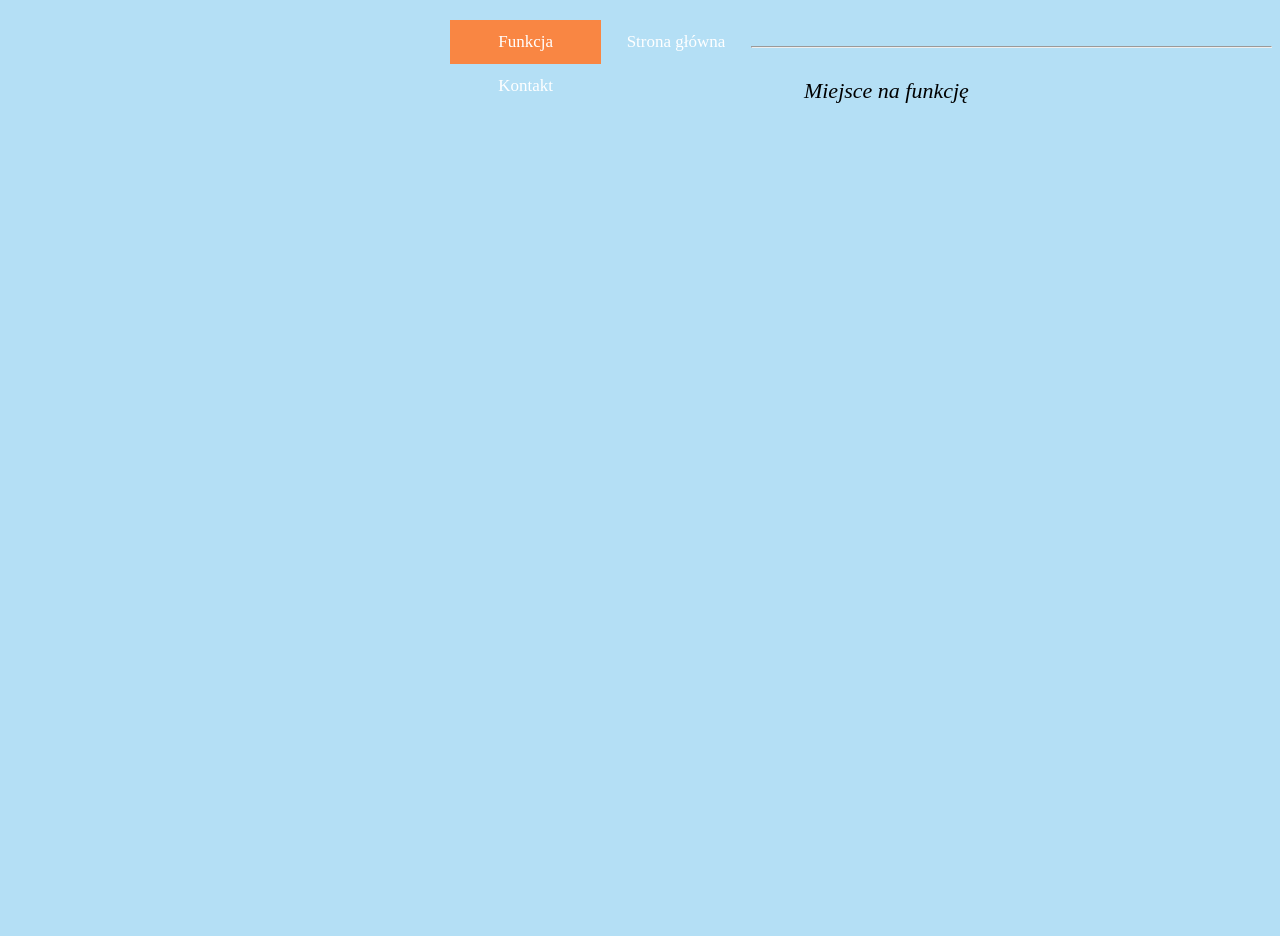
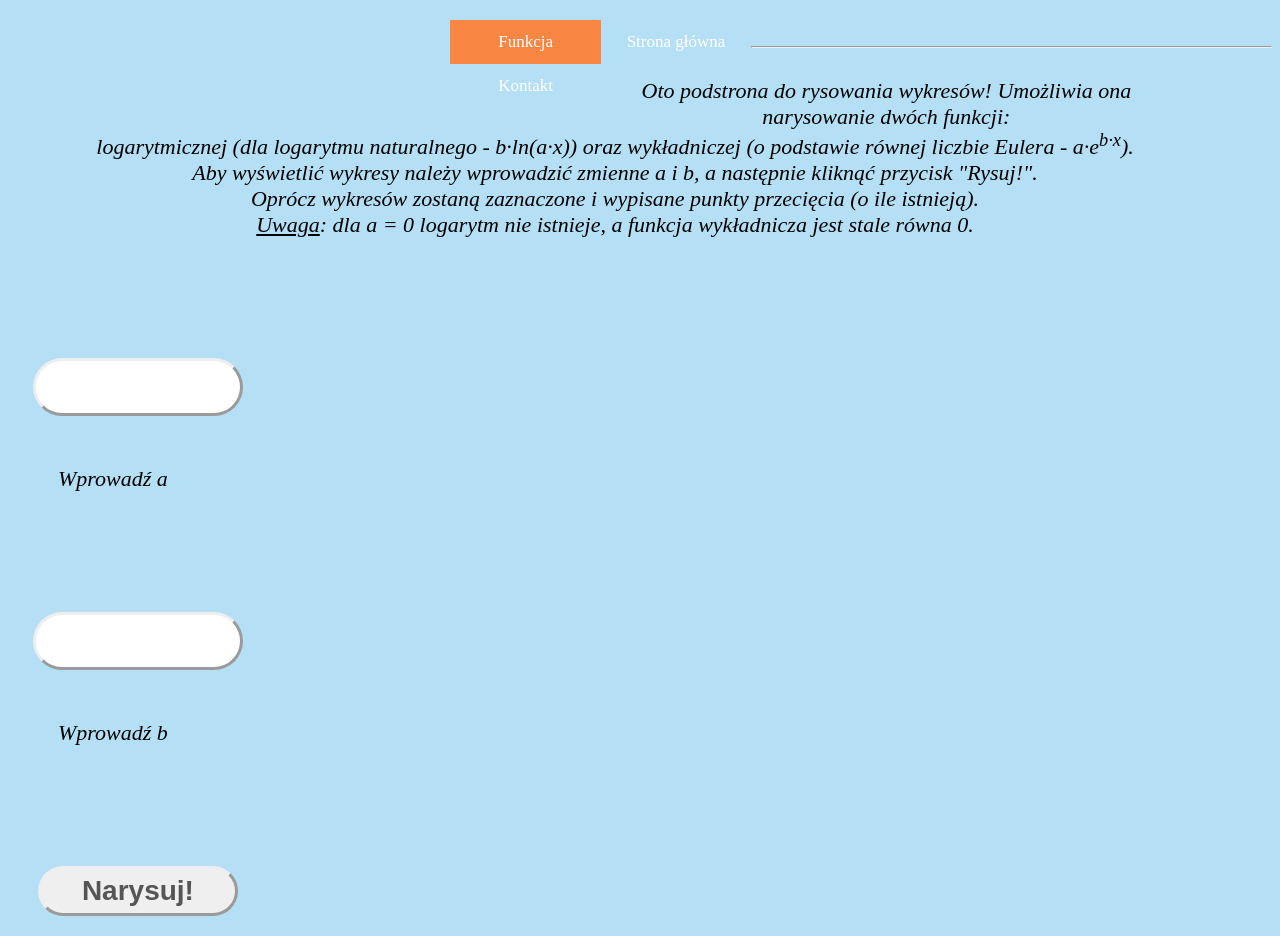
Before and after one commit to mkosiorowska1/website_2.0, a Flask app: page /funkcja in a window 1280 px wide. Before the commit the page ends 103 px from the top, so only its background shows below. Run offline with Flask 2, Linux system fonts and the light colour scheme.

Commit message:
Add files via upload

```diff
--- a/static/css/main.css
+++ b/static/css/main.css
@@ -43,23 +43,27 @@ img {
     margin: 60 px 0 30px 0;
 }
 
-
-input {
-    width: 400px;
-    height: 50px;
-    margin: 20px;
-    border: none;
-    border-radius: 30px;
-    font-family: "Corbel", sans-serif;
-    text-align: center;
-    font-size: 1.3 em;
-}
-
 a {
     font-family: "Corbel";
     font-size: 20px;
     color: #f98643;
   }
+
+input {
+  width: 200px;
+  height: 50px;
+  margin: 20px;
+  border: outset;
+  border-radius: 30px;
+  font-family: "Corbel", sans-serif;
+  text-align: center;
+  font-size: 28px;
+}
+
+.inputs {
+  float: left;
+  display: inline;
+}
 
 /* Style the navigation menu */
 .navbar {
--- a/templates/funkcja.html
+++ b/templates/funkcja.html
@@ -13,6 +13,26 @@
           </div>
         <br>
     <hr>
-    <p> Miejsce na funkcję </p>
+    <p>Oto podstrona do rysowania wykresów! Umożliwia ona narysowanie dwóch funkcji:<br>
+    logarytmicznej (dla logarytmu naturalnego - b&#8729;ln(a&#8729;x)) oraz wykładniczej (o podstawie równej liczbie Eulera - a&#8729;e<sup>b&#8729;x</sup>).<br>
+    Aby wyświetlić wykresy należy wprowadzić zmienne a i b, a następnie kliknąć przycisk "Rysuj!".<br>
+    Oprócz wykresów zostaną zaznaczone i wypisane punkty przecięcia (o ile istnieją).<br>
+    <u>Uwaga</u>: dla a = 0 logarytm nie istnieje, a funkcja wykładnicza jest stale równa 0.<br>
+    </p>
+    <form action="rysuj" method="post">
+        <div>
+            <div class="inputs">
+                <input type="number" name="a_input"> <p>Wprowadź a</p>
+                <input type="number" name="b_input"> <p>Wprowadź b</p>
+                <input type="submit" value="Narysuj!" id="rysuj" style="font-weight: bold; color: #555;">
+            </div>
+        {% if Rysowanie==False %}
+        <div style="display:block;"><img src="{{ url_for('static', filename='images/wow.png')}}" alt="Obraz z komunikatem opisującycm miejsce, w którym pojawi się wykres." width="700" height="500"></div>
+        {% endif %}
+        {% if Rysowanie==True %}
+        <div style="display:block;"><img src="{{plot}}" alt="Wykresy funkcji log i exp." width="700" height="500"></img><p>"{{info}}"</p></div>
+        {% endif %}
+    </div>
+    </form>
     </body>
 </html>
```
Also changed, not shown: static/images/wow.png (added).
